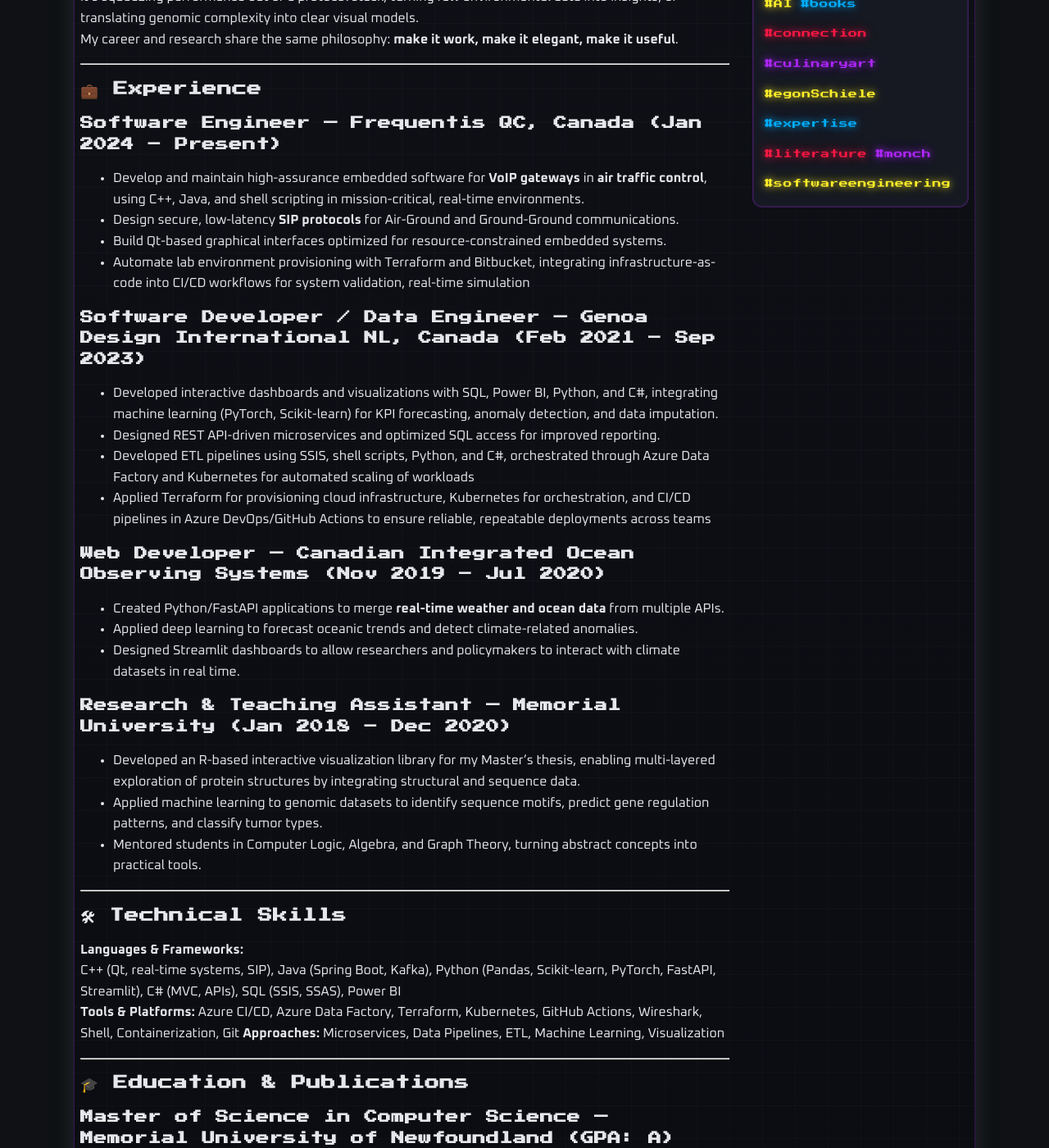
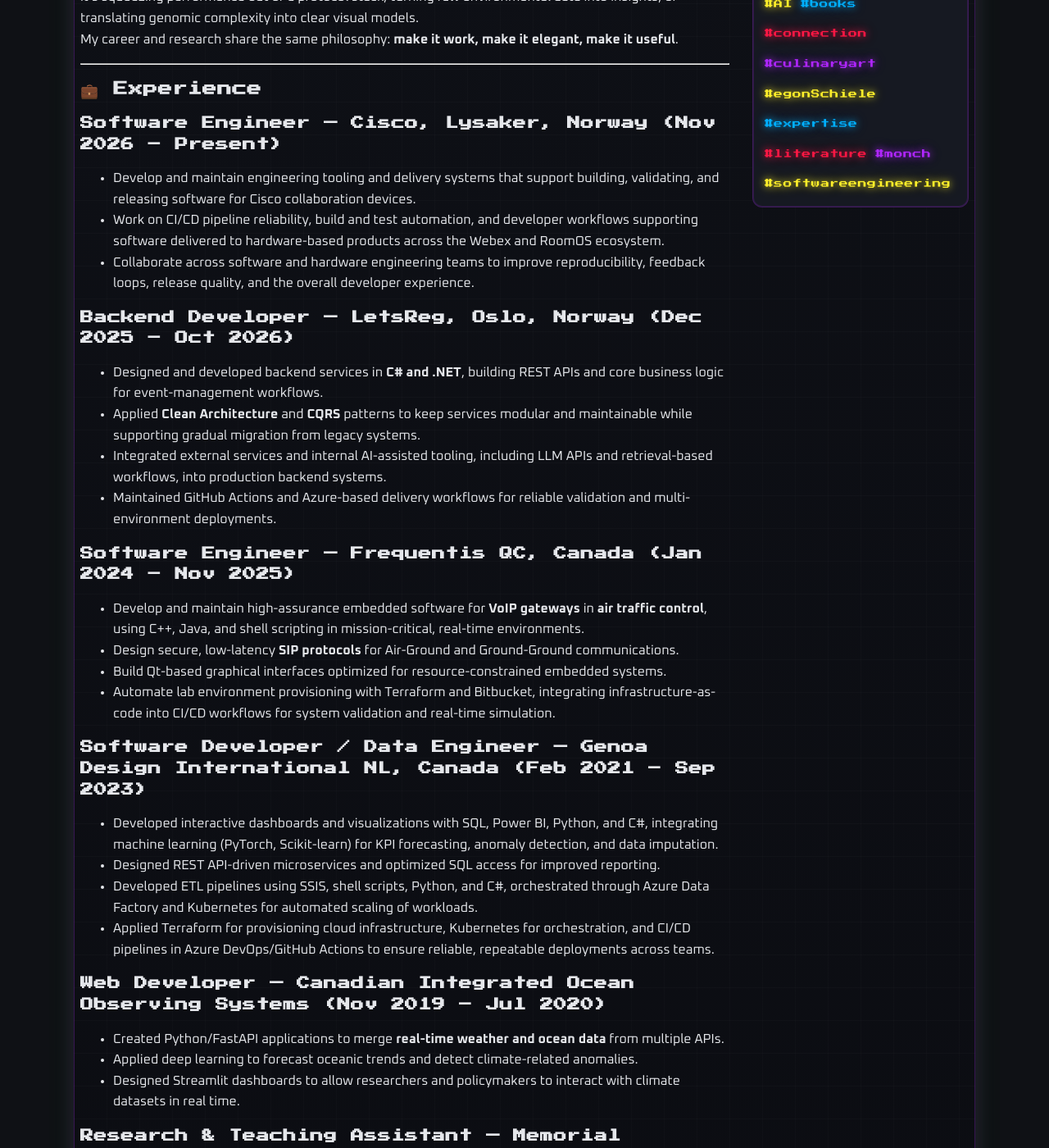
Before and after one commit to idakhiavi/idakhiavi.github.io, a Jekyll site: the page built from resume.md, in a window 1280 px wide and 1400 px high, scrolled down 342 px. Shown: the whole window at 82% size. Built offline with Jekyll 4.4.1, drawn with Linux system fonts in a browser that asks for light colours; some of the changed text lies outside the part shown.

Commit message:
Update resume with Cisco and LetsReg experience

```diff
--- a/resume.md
+++ b/resume.md
@@ -17,20 +17,28 @@ My career and research share the same philosophy: **make it work, make it elegan
 
 ## 💼 Experience
 
-### **Software Engineer** — Frequentis QC, Canada (Jan 2024 – Present)
+### **Software Engineer** — Cisco, Lysaker, Norway (Nov 2026 – Present)
+- Develop and maintain engineering tooling and delivery systems that support building, validating, and releasing software for Cisco collaboration devices.
+- Work on CI/CD pipeline reliability, build and test automation, and developer workflows supporting software delivered to hardware-based products across the Webex and RoomOS ecosystem.
+- Collaborate across software and hardware engineering teams to improve reproducibility, feedback loops, release quality, and the overall developer experience.
+
+### **Backend Developer** — LetsReg, Oslo, Norway (Dec 2025 – Oct 2026)
+- Designed and developed backend services in **C# and .NET**, building REST APIs and core business logic for event-management workflows.
+- Applied **Clean Architecture** and **CQRS** patterns to keep services modular and maintainable while supporting gradual migration from legacy systems.
+- Integrated external services and internal AI-assisted tooling, including LLM APIs and retrieval-based workflows, into production backend systems.
+- Maintained GitHub Actions and Azure-based delivery workflows for reliable validation and multi-environment deployments.
+
+### **Software Engineer** — Frequentis QC, Canada (Jan 2024 – Nov 2025)
 - Develop and maintain high-assurance embedded software for **VoIP gateways** in **air traffic control**, using C++, Java, and shell scripting in mission-critical, real-time environments.
 - Design secure, low-latency **SIP protocols** for Air-Ground and Ground-Ground communications.
 - Build Qt-based graphical interfaces optimized for resource-constrained embedded systems.
-- Automate lab environment provisioning with Terraform and Bitbucket, integrating infrastructure-as-code into CI/CD
-workflows for system validation, real-time simulation
+- Automate lab environment provisioning with Terraform and Bitbucket, integrating infrastructure-as-code into CI/CD workflows for system validation and real-time simulation.
 
 ### **Software Developer / Data Engineer** — Genoa Design International NL, Canada (Feb 2021 – Sep 2023)
 - Developed interactive dashboards and visualizations with SQL, Power BI, Python, and C#, integrating machine learning (PyTorch, Scikit-learn) for KPI forecasting, anomaly detection, and data imputation.
 - Designed REST API-driven microservices and optimized SQL access for improved reporting.
-- Developed ETL pipelines using SSIS, shell scripts, Python, and C#, orchestrated through Azure Data Factory and Kubernetes
-for automated scaling of workloads
-- Applied Terraform for provisioning cloud infrastructure, Kubernetes for orchestration, and CI/CD pipelines in Azure
-DevOps/GitHub Actions to ensure reliable, repeatable deployments across teams
+- Developed ETL pipelines using SSIS, shell scripts, Python, and C#, orchestrated through Azure Data Factory and Kubernetes for automated scaling of workloads.
+- Applied Terraform for provisioning cloud infrastructure, Kubernetes for orchestration, and CI/CD pipelines in Azure DevOps/GitHub Actions to ensure reliable, repeatable deployments across teams.
 
 ### **Web Developer** — Canadian Integrated Ocean Observing Systems (Nov 2019 – Jul 2020)
 - Created Python/FastAPI applications to merge **real-time weather and ocean data** from multiple APIs.
@@ -46,9 +54,9 @@ DevOps/GitHub Actions to ensure reliable, repeatable deployments across teams
 
 ## 🛠 Technical Skills
 **Languages & Frameworks:**
-C++ (Qt, real-time systems, SIP), Java (Spring Boot, Kafka), Python (Pandas, Scikit-learn, PyTorch, FastAPI, Streamlit), C# (MVC, APIs), SQL (SSIS, SSAS), Power BI
-**Tools & Platforms:** Azure CI/CD, Azure Data Factory, Terraform, Kubernetes, GitHub Actions, Wireshark, Shell, Containerization, Git
-**Approaches:** Microservices, Data Pipelines, ETL, Machine Learning, Visualization
+C++ (Qt, real-time systems, SIP), C# (.NET, REST APIs, Entity Framework Core, CQRS), Java (Spring Boot, Kafka), Python (Pandas, Scikit-learn, PyTorch, FastAPI, Streamlit), SQL (SSIS, SSAS), Power BI
+**Tools & Platforms:** Azure, GitHub Actions, Azure DevOps, Terraform, Kubernetes, Docker, Azure Data Factory, Wireshark, Shell, Git
+**Approaches:** Backend Systems, Embedded Software, Developer Tooling, CI/CD, Microservices, Data Pipelines, ETL, Machine Learning, Visualization
 
 ---
 
```
